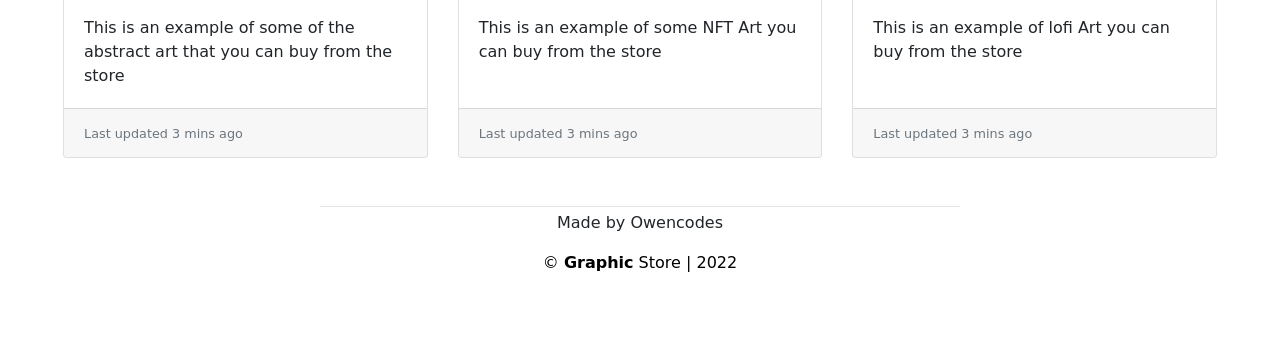
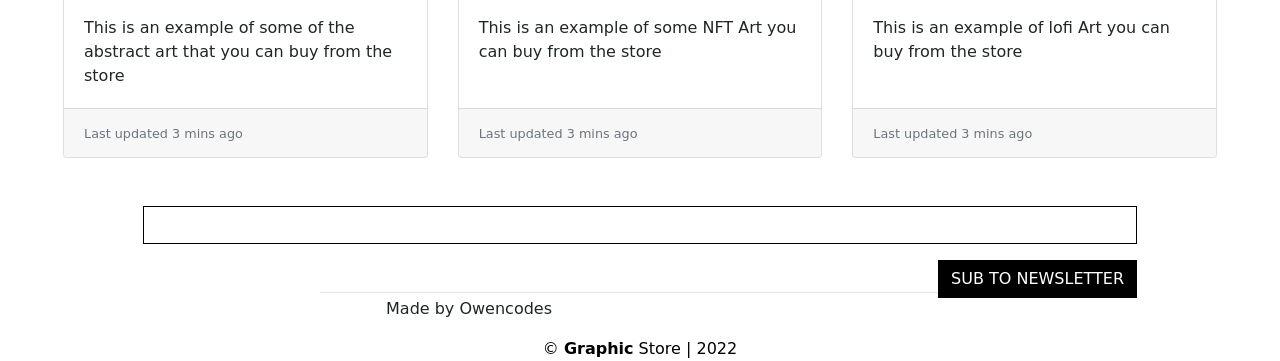
Before and after one commit to Code-Institute-Submissions/p5-graphicstore, a Django app: page / in a window 1280 px wide. Shown: the part 1394-1755 px from the top of the page. Before the commit the page ends 1666 px from the top, so only its background shows below. Run offline with Django 3.2, Linux system fonts and the light colour scheme; some libraries are stand-ins or nearby versions.

Commit message:
added form layout for newsletter

```diff
--- a/home/templates/home/index.html
+++ b/home/templates/home/index.html
@@ -70,6 +70,11 @@
           </div>
         </div>
       </div>
+      <form class="mt-3 container" action="{% url 'subscribe' %}" method="POST" id="subscribe-update-form">
+        {% csrf_token %}
+        {{ form|crispy }}
+        <button class="btn btn-black rounded-0 text-uppercase float-right">Sub to Newsletter</button>
+      </form>
 {% endblock %}
 
 {% block postloadjs %}
```
